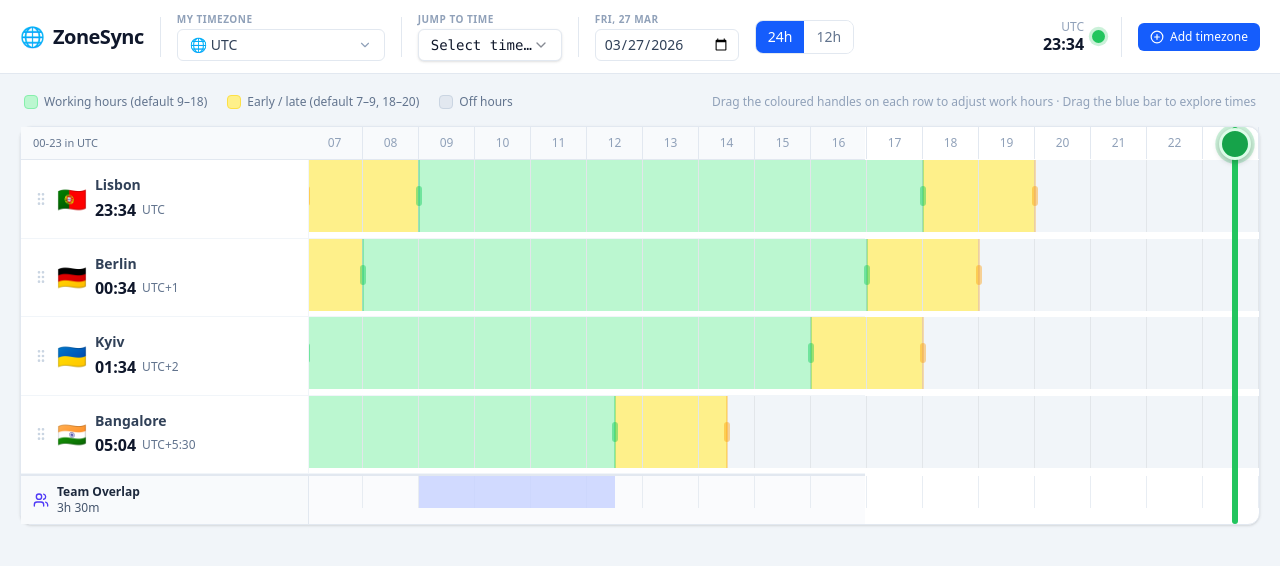
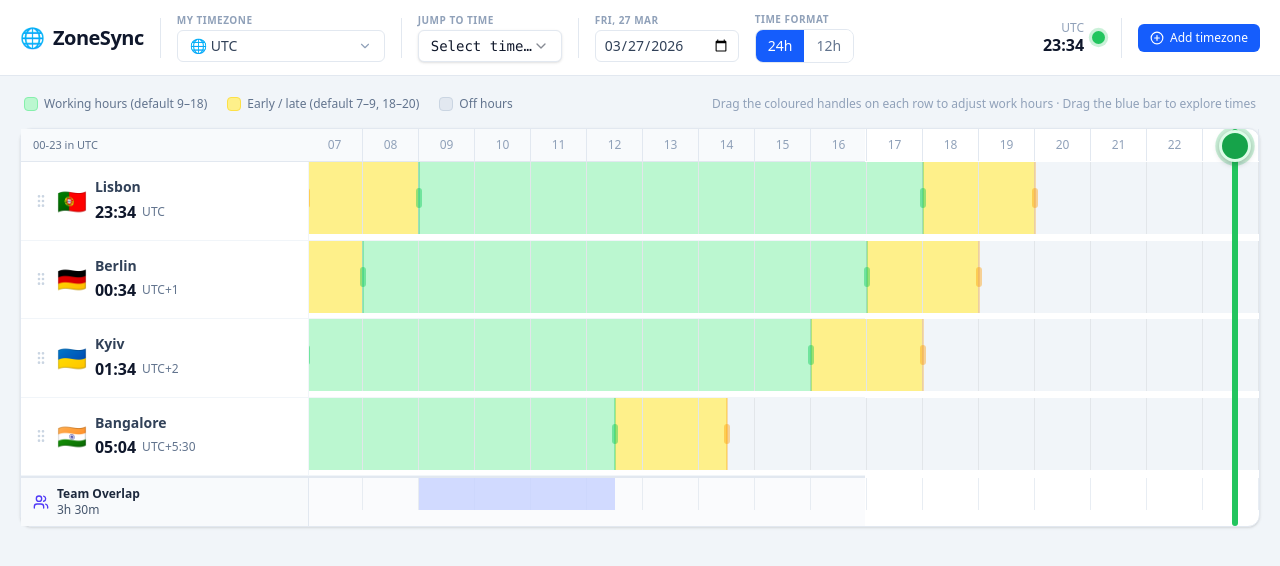
Before and after one commit to mvivekc/timezone-overview, a React (Vite) app: page / in a window 1280 px wide. Shown: the top 566 px of the page. Built offline with nearby package versions, Linux system fonts and the light colour scheme.

Commit message:
fixes on z-index and others

```diff
--- a/src/components/Header.tsx
+++ b/src/components/Header.tsx
@@ -73,7 +73,7 @@ export function Header({
   }
 
   return (
-    <header className="bg-white border-b border-slate-200 sticky top-0 z-30">
+    <header className="bg-white border-b border-slate-200 sticky top-0 z-50">
       {/* Primary row — visible on all screen sizes */}
       <div className="flex items-center gap-3 sm:gap-4 px-4 sm:px-5 py-2.5 sm:py-3">
 
@@ -137,6 +137,8 @@ export function Header({
           </div>
 
           {/* 12/24h toggle */}
+          <div className="flex flex-col gap-0.5 shrink-0">
+            <span className="text-[10px] font-semibold text-slate-400 uppercase tracking-wider">Time format</span>
           <div className="flex items-center rounded-lg border border-slate-200 overflow-hidden text-sm">
             <button
               onClick={() => onSetHour12(false)}
@@ -152,6 +154,7 @@ export function Header({
             >
               12h
             </button>
+          </div>
           </div>
 
           {!isLive && (
```
